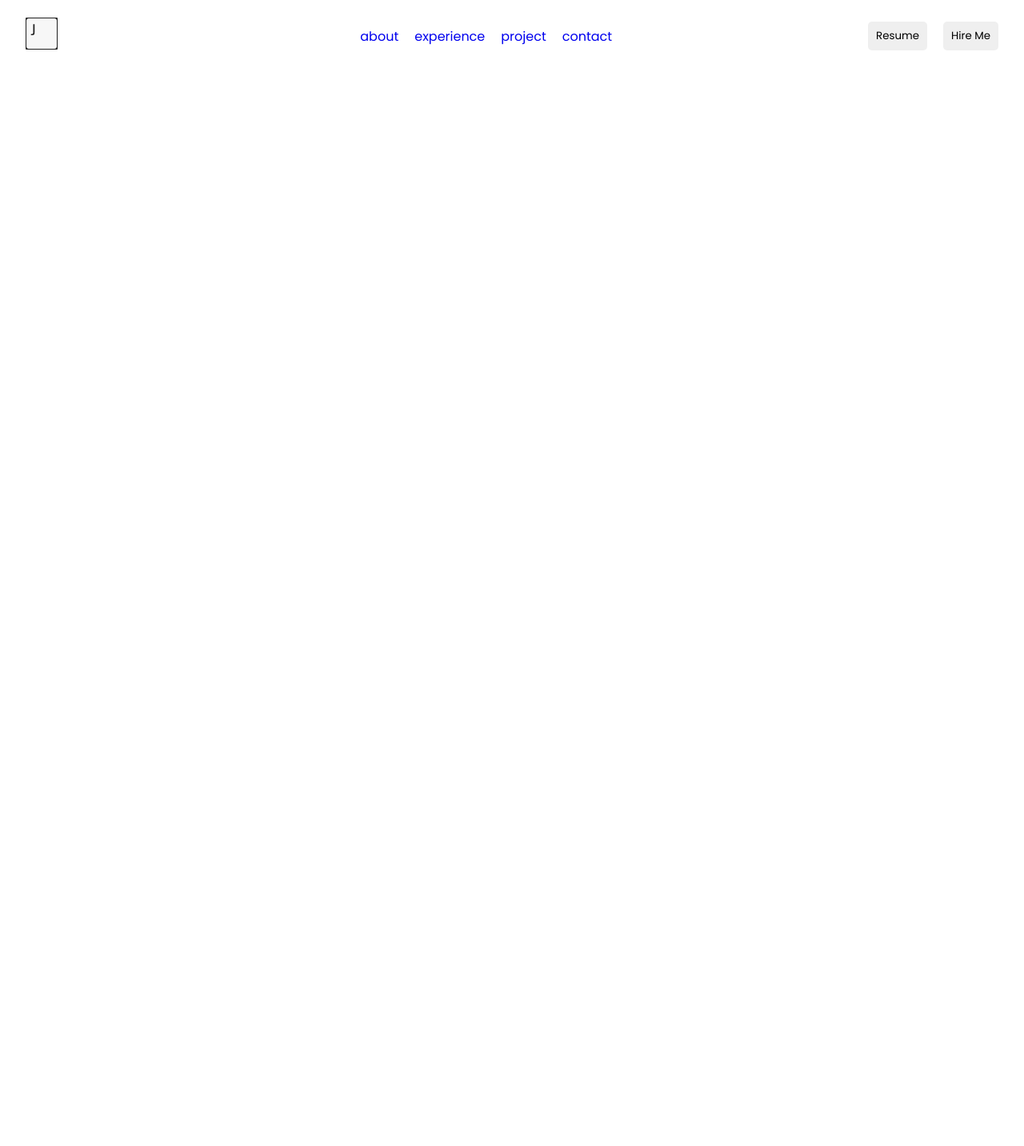
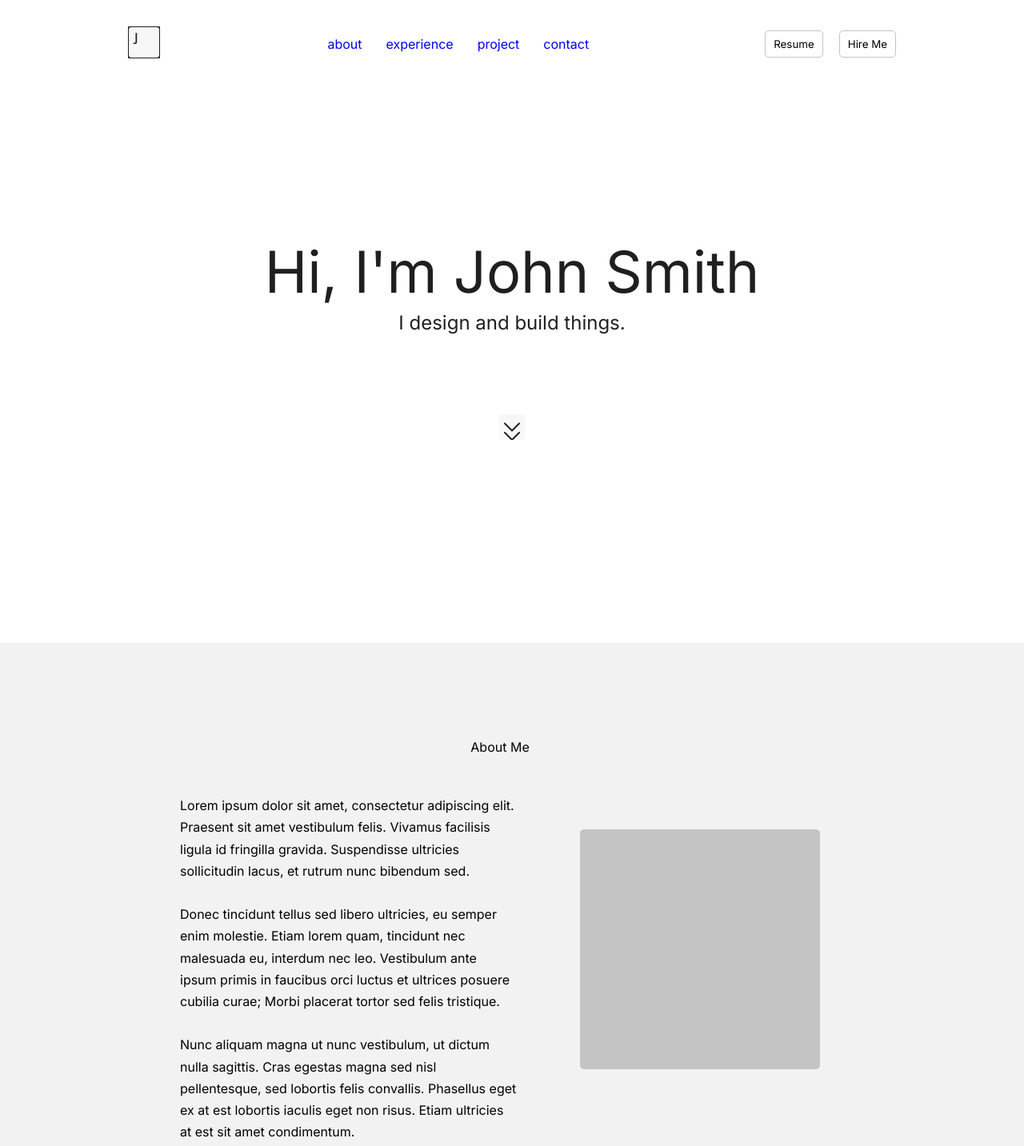
Before and after one commit to MirArfan/Assignment-001, a plain HTML site: page index.html in a window 1280 px wide. Shown: the whole page at 80% size. Before the commit the page ends 800 px from the top, so only its background shows below. Drawn offline with Linux system fonts and the light colour scheme.

Commit message:
2nd commit

```diff
--- a/index.html
+++ b/index.html
@@ -17,7 +17,7 @@
     <header>
         <nav>
             <div class="main">
-                 <img src="images/logo.jpeg" alt="logo">
+                <img src="images/logo.jpeg" alt="logo">
             </div>
             <div class="navbar-menu">
                 <ul class="nav-list">
@@ -27,12 +27,50 @@
                     <li><a href="#">contact</a></li>
                 </ul>
                 <div class="nav-btn">
-                     <button class="btn">Resume</button>
-                     <button class="btn">Hire Me</button>
+                    <button class="resume-button">Resume</button>
+                    <button class="hireme-button">Hire Me</button>
                 </div>
             </div>
         </nav>
     </header>
+    <section class="hero-section">
+        <div class="intro">
+            <h1>Hi, I'm John Smith</h1>
+            <p>I design and build things.</p>
+        </div>
+        <div class="arrow">
+            <img src="images/down_arrow.jpeg" alt="down arrow">
+        </div>
+    </section>
+
+    <section class="about">
+
+        <div class="about-me-container">
+            <div class="line"></div>
+            <div class="about-me-text">About Me</div>
+            <div class="line"></div>
+          </div>
+
+        <div class="about-content">
+            <p>
+                Lorem ipsum dolor sit amet, consectetur adipiscing elit. Praesent sit amet vestibulum felis. Vivamus
+                facilisis ligula id fringilla gravida. Suspendisse ultricies sollicitudin lacus, et rutrum nunc bibendum
+                sed.
+                 <br>
+                 <br>
+                Donec tincidunt tellus sed libero ultricies, eu semper enim molestie. Etiam lorem quam, tincidunt nec
+                malesuada eu, interdum nec leo. Vestibulum ante ipsum primis in faucibus orci luctus et ultrices posuere
+                cubilia curae; Morbi placerat tortor sed felis tristique.
+                <br>
+                <br>
+                Nunc aliquam magna ut nunc vestibulum, ut dictum nulla sagittis. Cras egestas magna sed nisl
+                pellentesque, sed lobortis felis convallis. Phasellus eget ex at est lobortis iaculis eget non risus.
+                Etiam ultricies at est sit amet condimentum.
+            </p>
+            <img src="images/profile pic.jpeg" alt="profile picture">
+        </div>
+    </section>
+
 
 </body>
 
--- a/style.css
+++ b/style.css
@@ -11,21 +11,28 @@
 
 }
 body{
-    font-family: 'Poppins', sans-serif;
+    font-family: 'Inter', sans-serif;
+
 }
 button{
     font-family: inherit;
 }
+header{
+    overflow: hidden;
+    position: fixed;
+    top: 0;
+    width: 100%;
+    background-color: #fff;
+}
 nav{
     max-width: 1440px;
+    padding: 25px 160px 25px 160px;
     display: flex;
     justify-items: center;
     justify-content: space-between;
     align-items: center;
-    justify-items: center;
-    margin: 0 auto;
-    padding: 0 32px;
-    height: 90px;
+    margin: auto;
+
 
 }
 nav img{
@@ -37,18 +44,24 @@ nav img{
     display: flex;
     justify-content: center;
     align-items: center;
-    gap: 320px;
+
+    gap: 200px;
 
 }
 .nav-list{
     display: flex;
-    gap: 20px;
+    list-style-type: none;
+    justify-content: space-between;
+    padding: 20px;
+    align-items: center;
+    gap: 30px;
+
 }
 .nav-btn{
     display: flex;
 
     gap: 20px;
-    border: 1px;
+
     border-radius: 5px;
 }
 .btn{
@@ -57,3 +70,109 @@ nav img{
     padding: 8px 10px 8px 10px;
 
 }
+.resume-button,
+.hireme-button {
+    background-color: white;
+    padding: 8px 10px 8px 10px;
+    border: 1px solid #C4C4C4;
+
+    border-radius: 5px;
+    cursor: pointer;
+    transition: background-color 0.3s ease;
+}
+.resume-button:hover,
+.hireme-button:hover {
+    background-color: #b79e9e; /* Change as per your color scheme */
+}
+
+.hero-section{
+    max-width: 1440px;
+    display: flex;
+    flex-direction: column;
+    gap: 50px;
+    margin: 0 auto;
+    margin-top: 250px;
+    margin-bottom: 250px;
+}
+
+.intro {
+    text-align: center;
+    padding: 50px;
+}
+
+.intro h1 {
+    font-size: 72px;
+    color: #1f1f1f;
+    line-height: 79.2px;
+    font-weight: 400;
+    margin-bottom: 10px;
+}
+
+.intro p {
+    font-size: 24px;
+    color: #1f1f1f;
+    line-height: 29.05px;
+    font-weight: 300;
+}
+.arrow{
+    text-align: center;
+
+}
+.arrow img{
+    height: 32px;
+    width: 32px;
+}
+
+
+
+.about{
+    background: #F2F2F2;
+
+    margin-top: 50px;
+    max-width: 1440px;
+    display: flex;
+    flex-direction: column;
+    align-items: center;
+    padding: 120px 255px 120px 225px;
+    margin: auto;
+
+
+}
+.about h2{
+    font-size: 36px;
+    line-height: 43.57px;
+    font-weight: 400;
+    color: #1f1f1f;
+}
+.about-content{
+    display: flex;
+    align-items: center;
+    gap: 79px;
+    margin-top: 50px;
+}
+.about-content p{
+    max-width: 551px;
+    font-size: 16px;
+    line-height: 27.2px;
+    font-weight: 400;
+}
+.about-content img{
+    margin-top: -50px;
+    height: 300px;
+    width: 300px;
+}
+
+.about-me-container {
+    display: flex;
+    align-items: center;
+    justify-content: center;
+  }
+  .line {
+    flex: 1;
+    height: 1px;
+    background-color: #000;
+  }
+  .about-me-text {
+    margin: 0 10px;
+    white-space: nowrap;
+  }
```
Also changed, not shown: images/down_arrow.jpeg (added), images/profile pic.jpeg (added).
